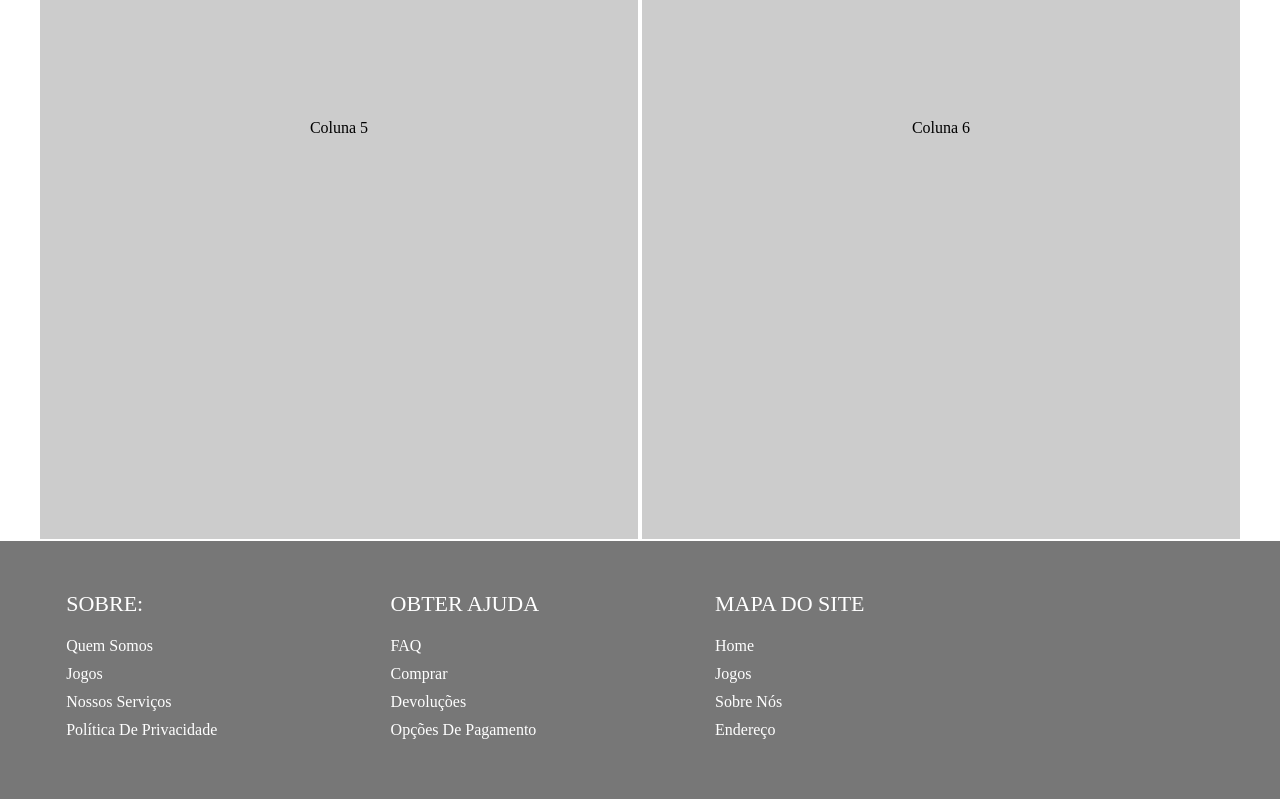
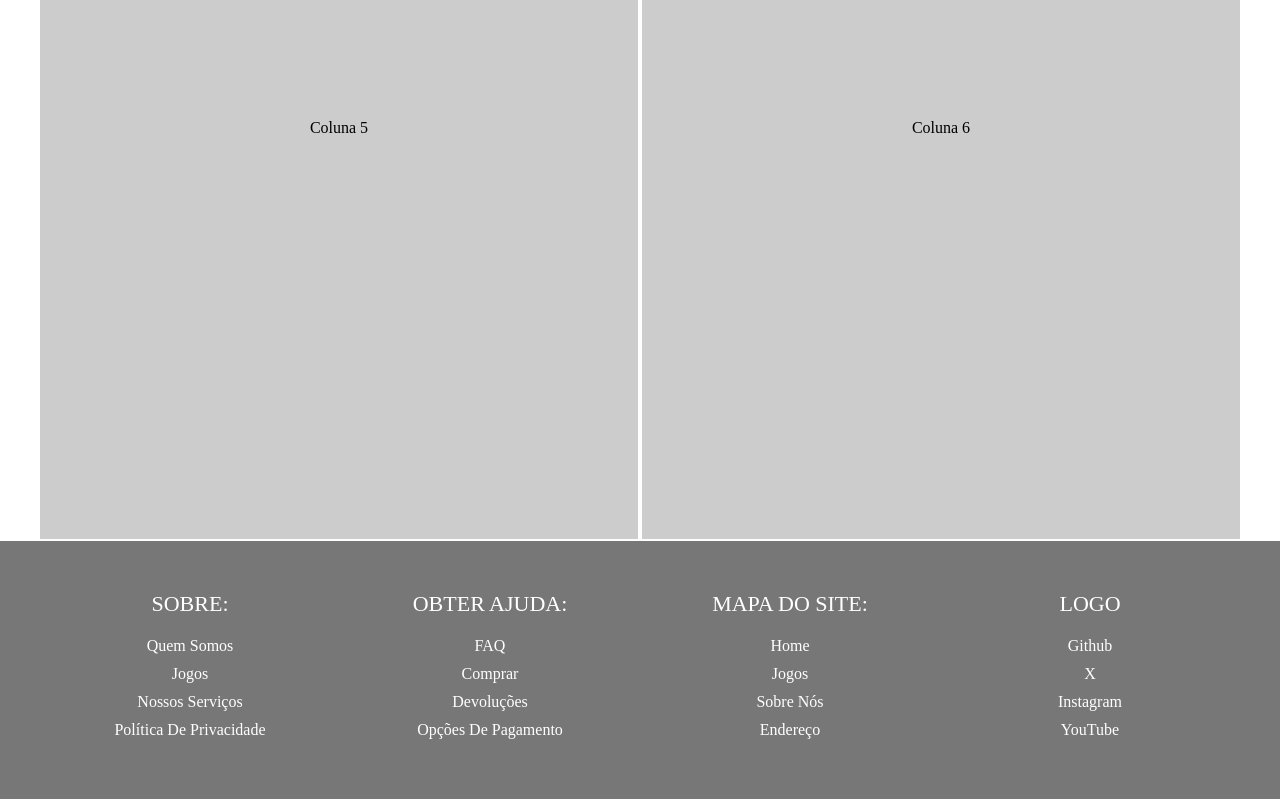
Before and after one commit to FelipeTr00/TechAcademy2, a PHP site: page / in a window 1280 px wide. Shown: the part 1749-2548 px from the top of the page. Run offline with PHP 8.4, Linux system fonts and the light colour scheme; some web fonts are replaced.

Commit message:
atual. footer

```diff
--- a/css/style.css
+++ b/css/style.css
@@ -84,17 +84,20 @@ footer {
   padding: 50px 0; }
 
 .container-footer {
-  max-width: 1400px;
-  padding: 0 4%;
-  margin: auto; }
+  padding: 0 10px;
+  margin: auto;
+  text-align: center;
+  max-width: 1200px; }
 
 .row-footer {
   display: flex;
-  flex-wrap: wrap; }
+  flex-wrap: wrap;
+  justify-content: center; }
 
 .footer-col {
   width: 25%;
-  padding: 0 15px; }
+  padding: 0 10px;
+  box-sizing: border-box; }
 
 .footer-col h4 {
   font-size: 22px;
--- a/css/style.scss
+++ b/css/style.scss
@@ -105,18 +105,21 @@ footer{
     padding: 50px 0;
 }
 .container-footer{
-    max-width: 1400px;
-    padding: 0 4%;
+    padding: 0 10px;
     margin: auto;
+    text-align: center;
+    max-width: 1200px;
 }
 .row-footer{
     display: flex;
     flex-wrap: wrap;
+    justify-content: center;
 }
 
 .footer-col{
     width: 25%;
-    padding: 0 15px;
+    padding: 0 10px;
+    box-sizing: border-box;
 }
 .footer-col h4{
     font-size: 22px;
--- a/index.html
+++ b/index.html
@@ -48,7 +48,7 @@
     <footer>
         <div class="container-footer">
             <div class="row-footer">
-                <!-- footer col-->
+
                 <div class="footer-col">
                     <h4>SOBRE:</h4>
                     <ul>
@@ -59,10 +59,9 @@
 
                     </ul>
                 </div>
-                <!--end footer col-->
-                <!-- footer col-->
+
                 <div class="footer-col">
-                    <h4>Obter ajuda</h4>
+                    <h4>Obter ajuda:</h4>
                     <ul>
                         <li><a href="#">FAQ</a></li>
                         <li><a href="#">Comprar</a></li>
@@ -70,10 +69,9 @@
                         <li><a href="#">Opções De Pagamento</a></li>
                     </ul>
                 </div>
-                <!--end footer col-->
-                <!-- footer col-->
+
                 <div class="footer-col">
-                    <h4>MAPA DO SITE</h4>
+                    <h4>MAPA DO SITE:</h4>
                     <ul>
                         <li><a href="#">Home</a></li>
                         <li><a href="#">Jogos</a></li>
@@ -81,7 +79,17 @@
                         <li><a href="#">Endereço</a></li>
                     </ul>
                 </div>
-                <!--end footer col-->
+
+                <div class="footer-col">
+                    <h4>LOGO</h4>
+                    <ul>
+                        <li><a href="#">Github</a></li>
+                        <li><a href="#">X</a></li>
+                        <li><a href="#">Instagram</a></li>
+                        <li><a href="#">YouTube</a></li>
+                    </ul>
+                </div>
+
             </div>
         </div>
     </footer>
```
Also changed, not shown: other parts of css/style.css (+2 -50 lines), other parts of css/style.scss (+2 -50 lines), 1 other file.
